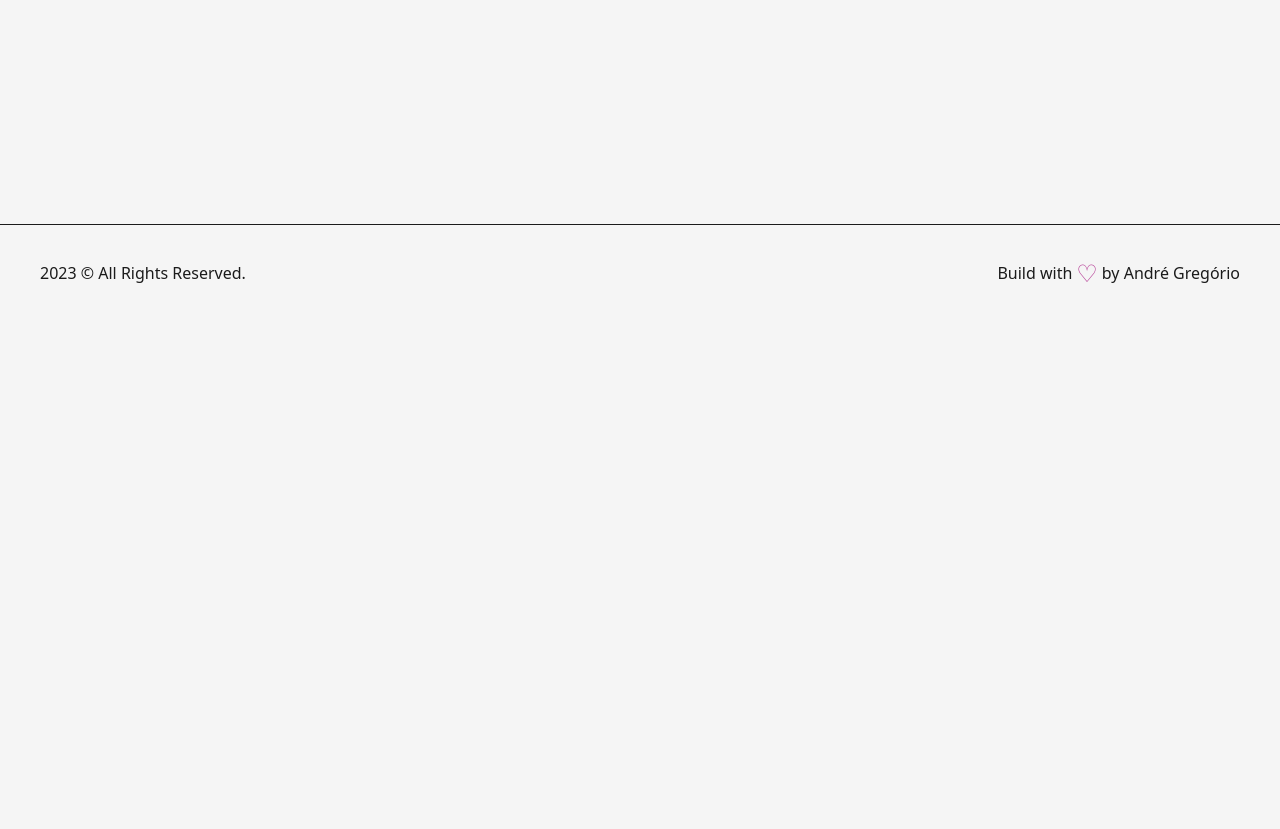
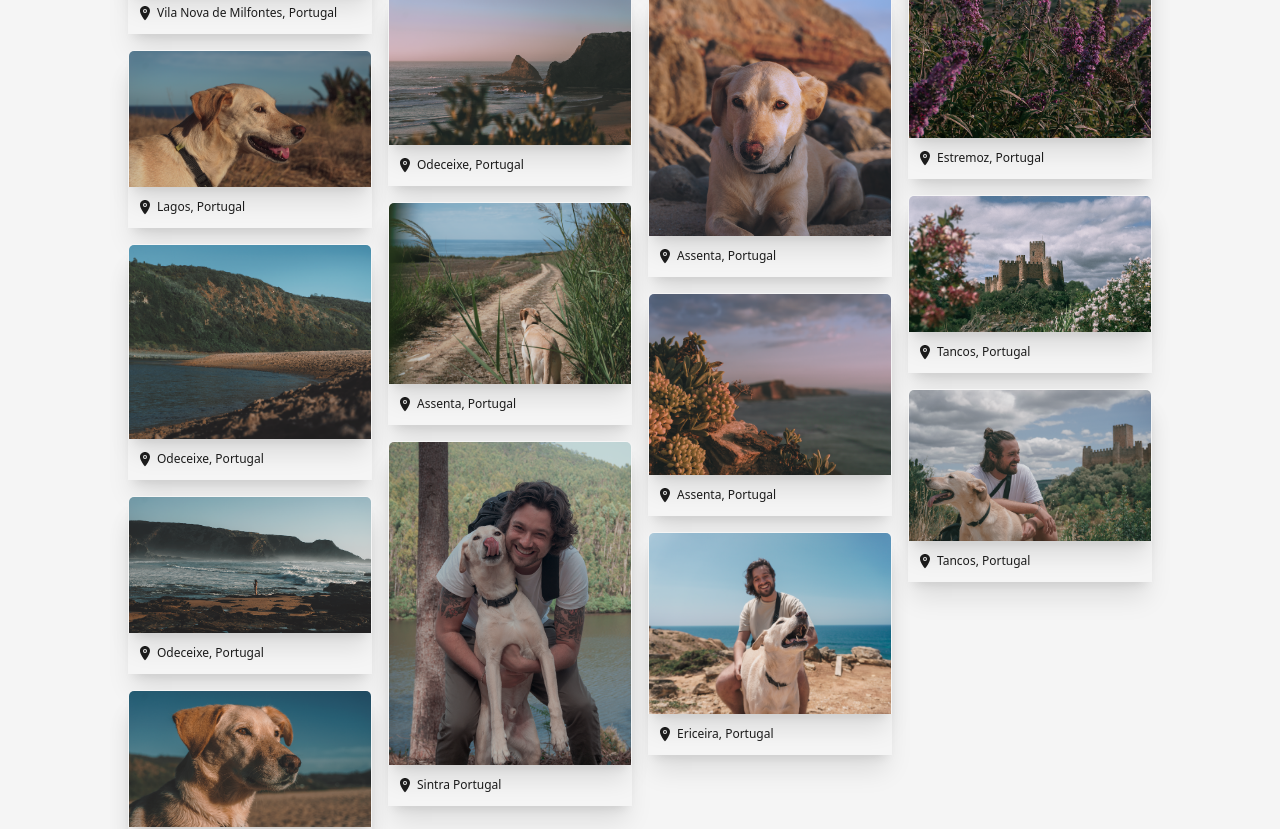
Before and after one commit to andregn26/my-portfolio, a Next.js app: page /photography in a window 1280 px wide. Before the commit this address had no page. Shown: the part 640-1469 px from the top of the page. Before the commit the page ends 961 px from the top, so only its background shows below. Built offline with nearby package versions, Linux system fonts and the light colour scheme.

Commit message:
added hobbies and photography page

```diff
--- a/app/page.jsx
+++ b/app/page.jsx
@@ -40,13 +40,12 @@ export default function Home() {
 				<div className="w-1/2 flex flex-col items-center  self-center lg:w-full">
 					<AnimatedText
 						text="Journey into the World of a Web Developer."
-						className="!text-6xl !text-left xl:!text-5xl lg:!text-center lg:!text-6xl md:!text-5xl sm:!text-3xl"
+						className="!text-6xl !text-left xl:!text-5xl lg:!text-center lg:!text-6xl md:!text-5xl sm:!text-3xl !leading-[1.1]"
 					/>
 					<p className="my-4 text-base font-medium md:text-sm sm:text-xs lg:text-center">
-						As a skilled full-stack developer, I am dedicated to
-						turning ideas into innovative web applications.
-						Explore my latest projects and articles, showcasing
-						my expertise in React.js and web development.
+						As a skilled front-end developer, I am dedicated to turning ideas into
+						innovative web applications. Explore my latest projects and articles,
+						showcasing my expertise in React.js and web development.
 					</p>
 					<div className="flex items-center self-start mt-2 lg:self-center">
 						<Link
--- /dev/null
+++ b/app/photography/page.jsx
@@ -0,0 +1,21 @@
+import TransitionEffect from "@/components/TransitionEffect";
+import React from "react";
+import AnimatedText from "@/components/AnimatedText";
+import Photography from "@/components/Photography";
+
+const page = () => {
+	return (
+		<>
+			<TransitionEffect />
+			<div className="flex flex-col items-center justify-center w-full mb-64 ">
+				<AnimatedText
+					className="!mt-16  mb-16 lg:!text-6xl sm:!text-5xl xs:!text-4xl sm:mb-8"
+					text="Passion driven by purpose"
+				/>
+				<Photography />
+			</div>
+		</>
+	);
+};
+
+export default page;
--- a/components/AnimatedText.jsx
+++ b/components/AnimatedText.jsx
@@ -32,7 +32,7 @@ const AnimatedText = ({ text, className = "" }) => {
 	return (
 		<div className="w-full mx-auto py-2 sm:py-0  flex items-center justify-center text-center overflow-hidden">
 			<motion.h1
-				className={`${className} inline-block w-full text-dark dark:text-light font-bold capitalize text-8xl`}
+				className={`${className} inline-block w-full text-dark dark:text-light font-bold capitalize text-8xl leading-[1.2]`}
 				variants={quote}
 				initial="initial"
 				animate="animate">
--- a/components/Hobbies.jsx
+++ b/components/Hobbies.jsx
@@ -1,20 +1,46 @@
-"use client";
-import PhotoList from "./PhotoList";
-import PhotoModal from "./PhotoModal";
-import { useState } from "react";
+import React from "react";
+import { PiCastleTurretFill } from "react-icons/pi";
+import { MdPhotoCamera } from "react-icons/md";
+import { MdDesignServices } from "react-icons/md";
+import { PiStrategyFill } from "react-icons/pi";
+import { PiTelevisionFill } from "react-icons/pi";
+import { FaBookReader } from "react-icons/fa";
+
+const Card = ({ interest, icon }) => {
+	const hobbiesStyles =
+		"flex flex-col p-4 items-center mx-auto w-[200px] justify-center shadow-lg border border-solid border-transparent dark:border-light dark:bg-dark rounded-md";
+	return (
+		<div className={`${hobbiesStyles} `}>
+			<div className="w-24 h-24 rounded-full shadow-md flex items-center justify-center border border-solid border-transparent dark:border-light">
+				{icon}
+			</div>
+			<h5>{interest}</h5>
+		</div>
+	);
+};
 
 const Hobbies = () => {
-	const [selected, setSelected] = useState(null);
-	const handleClickPhoto = () => {
-		setSelected(!selected);
-	};
+	const iconStyles =
+		"w-full h-auto p-4 text-dark dark:text-light hover:text-primary dark:hover:text-primaryDark";
 	return (
-		<div className="my-64">
-			<h2 className="font-bold text-8xl mb-32 md:mb-16 w-full text-center md:text-6xl xs:text-4xl">
-				Hobbies
+		<div className="mb-64 w-full">
+			<h2 className="font-bold text-8xl mb-32 md:mb-16 w-full text-center md:text-6xl xs:text-4xl ">
+				Interests
 			</h2>
-			<PhotoList setSelected={setSelected} />
-			<PhotoModal selected={selected} setSelected={setSelected} />
+			<div className="grid grid-cols-6 2xl:grid-cols-3 content-center items-center md:grid-cols-2 xs:grid-cols-1 gap-20">
+				<Card
+					interest="History"
+					icon={<PiCastleTurretFill className={`${iconStyles}`} />}
+				/>
+				<Card interest="Photography" icon={<MdPhotoCamera className={`${iconStyles}`} />} />
+				<Card interest="Design" icon={<MdDesignServices className={`${iconStyles}`} />} />
+				<Card interest="Marketing" icon={<PiStrategyFill className={`${iconStyles}`} />} />
+				<Card
+					interest="Advertising"
+					icon={<PiTelevisionFill className={`${iconStyles}`} />}
+				/>
+				<Card interest="Philosophy" icon={<FaBookReader className={`${iconStyles}`} />} />
+			</div>
 		</div>
 	);
 };
--- a/components/Navbar.jsx
+++ b/components/Navbar.jsx
@@ -104,6 +104,7 @@ const NavlinksDesktop = ({ className = "" }) => {
 		<nav className={`${className}`}>
 			<CustomLink href="/" title="Home" className="mr-4" />
 			<CustomLink href="/about" title="About" className="mx-4" />
+			<CustomLink href="/photography" title="Photography" className="mx-4" />
 			<div>
 				<CustomLink
 					href="/projects"
@@ -122,11 +123,7 @@ const NavlinksMobile = ({ handleClickMenu, className = "" }) => {
 	return (
 		<nav className={`${className} flex items-center flex-col justify-center`}>
 			<CustomMobileLink toggleMenu={handleClickMenu} href="/" title="Home" />
-			<CustomMobileLink
-				toggleMenu={handleClickMenu}
-				href="/about"
-				title="About"
-			/>
+			<CustomMobileLink toggleMenu={handleClickMenu} href="/about" title="About" />
 			<div className="flex items-center gap-2">
 				<CustomMobileLink
 					toggleMenu={handleClickMenu}
@@ -156,10 +153,7 @@ export const Navbar = ({ className = "" }) => {
 					{/* LEFT SIDE */}
 					<div className="flex lg:justify-between lg:w-full gap-2">
 						<Logo className="flex items-center justify-center" />
-						<MenuIcon
-							handleClickMenu={handleClickMenu}
-							isOpen={isOpen}
-						/>
+						<MenuIcon handleClickMenu={handleClickMenu} isOpen={isOpen} />
 					</div>
 
 					{/* CENTER */}
@@ -179,10 +173,7 @@ export const Navbar = ({ className = "" }) => {
 							<SocialMediaIcon href="https://github.com/andregn26">
 								<InstagramIcon />
 							</SocialMediaIcon>
-							<ThemeButton
-								mode={mode}
-								setMode={setMode}
-							/>
+							<ThemeButton mode={mode} setMode={setMode} />
 						</nav>
 					</div>
 					{/* PAGES NAVIGATION  MOBILE*/}
@@ -202,9 +193,7 @@ export const Navbar = ({ className = "" }) => {
 							className="bg-dark/90 dark:bg-light/75
 				min-w-[70vw] rounded-lg backdrop-blur-md py-32
 				flex flex-col justify-between items-center fixed top-1/2 left-1/2 -translate-x-1/2 -translate-y-1/2 z-30">
-							<NavlinksMobile
-								handleClickMenu={handleClickMenu}
-							/>
+							<NavlinksMobile handleClickMenu={handleClickMenu} />
 							{/* SOCIAL MEDIA NAVIGATION & THEME SWITCHER */}
 							<nav className="flex items-center justify-center flex-wrap gap-2 sm:gap-1 mt-2">
 								<motion.a
@@ -231,10 +220,7 @@ export const Navbar = ({ className = "" }) => {
 									className="w-6 h-auto">
 									<InstagramIcon />
 								</motion.a>
-								<ThemeButton
-									mode={mode}
-									setMode={setMode}
-								/>
+								<ThemeButton mode={mode} setMode={setMode} />
 							</nav>
 						</motion.div>
 					) : null}
--- a/components/PhotoList.jsx
+++ b/components/PhotoList.jsx
@@ -1,22 +1,29 @@
 import React from "react";
 import { items } from "./data";
 import { motion } from "framer-motion";
+import { IoLocation } from "react-icons/io5";
 
 const Card = ({ setSelected, item }) => {
 	return (
-		<div className="inline-block w-full mb-4">
-			<motion.img
-				layoutId={`card-${item.id}`}
-				src={item.url}
-				className="w-full shadow-xl image-full cursor-pointer bg-light rounded-md"
+		<motion.div
 			whileHover={{ scale: 1.025, transition: { duration: 0.2 } }}
 			whileTap={{ scale: 0.95 }}
 			onClick={() => {
 				setSelected(item);
 			}}
+			className="shadow-xl w-full mb-4">
+			<div className="inline-block w-full">
+				<motion.img
+					layoutId={`card-${item.id}`}
+					src={item.url}
+					className="w-full shadow-xl image-full cursor-pointer bg-light rounded-t-md border border-solid border-transparent dark:border-light  border-b-0"
 				/>
-			<div className="flex flex-wrap mt-2">ola mundo</div>
+				<div className="flex flex-wrap mt-0 px-2  py-3 border border-solid border-transparent dark:border-light rounded-b-md border-t-0">
+					<IoLocation className="dark:text-dark mr-1" />
+					<h5 className="text-xs font-medium dark:text-dark"> {item.location}</h5>
 				</div>
+			</div>
+		</motion.div>
 	);
 };
 
--- a/components/PhotoModal.jsx
+++ b/components/PhotoModal.jsx
@@ -2,6 +2,7 @@
 
 import { useState } from "react";
 import { motion } from "framer-motion";
+import { IoLocation } from "react-icons/io5";
 
 const PhotoModal = ({ selected, setSelected }) => {
 	if (!selected) {
@@ -10,12 +11,12 @@ const PhotoModal = ({ selected, setSelected }) => {
 	return (
 		<div
 			onClick={() => setSelected(null)}
-			className="fixed inset-0 bg-dark/95 z-20 cursor-pointer overflow-y-scroll no-scrollbar">
+			className="fixed inset-0 bg-dark/90 z-20 cursor-pointer overflow-y-scroll no-scrollbar">
 			<div
 				onClick={(e) => e.stopPropagation()}
 				className="w-full max-w-[700px] mx-auto mt-32 mb-8 px-8 cursor-default">
 				<motion.div layoutId={`card-${selected.id}`}>
-					<img src={selected.url} />
+					<img className="rounded-t-md" src={selected.url} />
 				</motion.div>
 				<motion.div
 					initial={{
@@ -27,8 +28,11 @@ const PhotoModal = ({ selected, setSelected }) => {
 						y: 0,
 					}}
 					transition={{ duration: 0.5 }}
-					className="bg-light dark:bg-black/95 p-4">
-					<h3 className="font-medium">{selected.title}</h3>
+					className="bg-dark rounded-b-md p-4">
+					<div className="flex mt-0 px-2 items-center py-3 text-light">
+						<IoLocation className="text-2xl mr-1" />
+						<h3 className="text-lg font-medium  ">{selected.title}</h3>
+					</div>
 				</motion.div>
 			</div>
 		</div>
--- /dev/null
+++ b/components/Photography.jsx
@@ -0,0 +1,20 @@
+"use client";
+import PhotoList from "./PhotoList";
+import PhotoModal from "./PhotoModal";
+import { useState } from "react";
+import { Suspense } from "react";
+
+const Photography = () => {
+	const [selected, setSelected] = useState(null);
+	const handleClickPhoto = () => {
+		setSelected(!selected);
+	};
+	return (
+		<>
+			<PhotoList setSelected={setSelected} />
+			<PhotoModal selected={selected} setSelected={setSelected} />
+		</>
+	);
+};
+
+export default Photography;
--- a/components/Skills.jsx
+++ b/components/Skills.jsx
@@ -16,19 +16,78 @@ import {
 	WordpressIcon,
 } from "./Icons";
 import { motion } from "framer-motion";
+import { useRef } from "react";
 
-const IconContainer = ({ children }) => (
-	<div className="flex flex-col lg:flex-row gap-4 flex-wrap justify-center">{children}</div>
+// Icon Container and Animation
+const IconContainer = ({ children }) => {
+	const iconContainerAnimation = {
+		initial: {
+			opacity: 1,
+		},
+		whileInView: {
+			opacity: 1,
+			transition: {
+				staggerChildren: 0.4,
+			},
+		},
+	};
+	return (
+		<motion.div
+			variants={iconContainerAnimation}
+			initial="initial"
+			whileInView="whileInView"
+			viewport={{ once: true }}
+			className="flex flex-col lg:flex-row gap-4 flex-wrap justify-center">
+			{children}
+		</motion.div>
 	);
+};
 
-const H1Icon = ({ text }) => (
-	<h1 className="mb-2 text-lg font-bold uppercase text-dark/75 dark:text-light/75">{text}</h1>
+// Text and Animation
+const H1Icon = ({ text }) => {
+	const textIconAnimation = {
+		initial: {
+			opacity: 0,
+			y: -50,
+		},
+		whileInView: {
+			opacity: 1,
+			y: 0,
+			transition: {
+				delay: 0.5,
+				duration: 1.2,
+			},
+		},
+	};
+	return (
+		<motion.h1
+			variants={textIconAnimation}
+			initial="initial"
+			whileInView="whileInView"
+			viewport={{ once: true }}
+			className="mb-2 text-lg font-bold uppercase text-dark/75 dark:text-light/75">
+			{text}
+		</motion.h1>
 	);
+};
 
+const Skills = () => {
+	const ref = useRef(null);
 	const iconStyles =
 		"w-24 xs:w-20 h-24 xs:h-20 shadow-lg p-3 flex items-center border border-solid border-1 border-transparent dark:border-light  rounded-full";
-
-const Skills = () => {
+	const singleIconAnimation = {
+		initial: {
+			opacity: 0,
+			y: 50,
+		},
+		whileInView: {
+			opacity: 1,
+			y: 0,
+			transition: {
+				duration: 1.2,
+			},
+		},
+	};
 	return (
 		<div className="mt-64">
 			<h2 className="font-bold text-8xl mb-32 md:mb-16 w-full text-center md:text-6xl xs:text-4xl ">
@@ -36,35 +95,51 @@ const Skills = () => {
 			</h2>
 			<div className="flex lg:grid  lg:grid-cols-1 justify-center content-center flex-wrap gap-8">
 				{/* basics */}
-				<div className="flex flex-col items-center">
+				<div ref={ref} className="flex flex-col items-center">
 					<H1Icon text="Basics" />
 					<IconContainer>
+						<motion.div variants={singleIconAnimation}>
 							<HtmlIcon className={iconStyles} />
+						</motion.div>
+						<motion.div variants={singleIconAnimation}>
 							<CssIcon className={iconStyles} />
+						</motion.div>
+						<motion.div variants={singleIconAnimation}>
 							<JavascriptIcon className={iconStyles} />
+						</motion.div>
 					</IconContainer>
 				</div>
 				{/* styling */}
 				<div className="flex flex-col items-center">
 					<H1Icon text="Styling" />
 					<IconContainer>
+						<motion.div variants={singleIconAnimation}>
 							<SassIcon className={iconStyles} />
+						</motion.div>
+						<motion.div variants={singleIconAnimation}>
 							<TailwindIcon className={iconStyles} />
+						</motion.div>
 					</IconContainer>
 				</div>
 				{/* library */}
 				<div className="flex flex-col items-center">
 					<H1Icon text="Library" />
 					<IconContainer>
+						<motion.div variants={singleIconAnimation}>
 							<ReactIcon className={iconStyles} />
+						</motion.div>
 					</IconContainer>
 				</div>
 				{/* frameworks */}
 				<div className="flex flex-col items-center">
 					<H1Icon text="Frameworks" />
 					<IconContainer>
+						<motion.div variants={singleIconAnimation}>
 							<GatsbyIcon className={iconStyles} />
+						</motion.div>
+						<motion.div variants={singleIconAnimation}>
 							<NextJsIcon className={iconStyles} />
+						</motion.div>
 					</IconContainer>
 				</div>
 
@@ -72,23 +147,33 @@ const Skills = () => {
 				<div className="flex flex-col items-center">
 					<H1Icon text="Backend" />
 					<IconContainer>
+						<motion.div variants={singleIconAnimation}>
 							<NodeJsIcon className={iconStyles} />
+						</motion.div>
 					</IconContainer>
 				</div>
 				{/* database */}
 				<div className="flex flex-col items-center">
 					<H1Icon text="Database" />
 					<IconContainer>
+						<motion.div variants={singleIconAnimation}>
 							<MongoDbIcon className={iconStyles} />
+						</motion.div>
+						<motion.div variants={singleIconAnimation}>
 							<MySqlIcon className={iconStyles} />
+						</motion.div>
 					</IconContainer>
 				</div>
 				{/* cms */}
 				<div className="flex flex-col items-center">
 					<H1Icon text="CMS" />
 					<IconContainer>
+						<motion.div variants={singleIconAnimation}>
 							<WordpressIcon className={iconStyles} />
+						</motion.div>
+						<motion.div variants={singleIconAnimation}>
 							<SanityIcon className={iconStyles} />
+						</motion.div>
 					</IconContainer>
 				</div>
 			</div>
--- a/components/data.js
+++ b/components/data.js
@@ -4,113 +4,113 @@ export const items = [
 	{
 		id: 1,
 		url: "/images/photos/09_03_2022-02496.webp",
-		title: "Lorem ipsum",
-		description: "Lorem ipsum dolor",
+		title: "Photo-1",
+		location: "Vila Nova de Milfontes, Portugal",
 		tags: ["Mountains", "Aesthetic", "Pretty", "Scenic", "Rugged"],
 	},
 	{
 		id: 2,
 		url: "/images/photos/09_03_2022-02698.webp",
-		title: "Lorem ipsum",
-		description: "Lorem ipsum dolor",
+		title: "Photo-2",
+		location: "Lagos, Portugal",
 		tags: ["Mountains", "Aesthetic", "Pretty", "Scenic", "Rugged"],
 	},
 	{
 		id: 3,
 		url: "/images/photos/09_05_2022-03030.webp",
-		title: "Lorem ipsum",
-		description: "Lorem ipsum dolor",
+		title: "Photo-3",
+		location: "Odeceixe, Portugal",
 		tags: ["Mountains", "Aesthetic", "Pretty", "Scenic", "Rugged"],
 	},
 	{
 		id: 4,
 		url: "/images/photos/09_05_2022-03057.webp",
-		title: "Lorem ipsum",
-		description: "Lorem ipsum dolor",
+		title: "Photo-4",
+		location: "Odeceixe, Portugal",
 		tags: ["Mountains", "Aesthetic", "Pretty", "Scenic", "Rugged"],
 	},
 	{
 		id: 5,
 		url: "/images/photos/09_05_2022-03140.webp",
-		title: "Lorem ipsum",
-		description: "Lorem ipsum dolor",
+		title: "Photo-5",
+		location: "Odeceixe, Portugal",
 		tags: ["Mountains", "Aesthetic", "Pretty", "Scenic", "Rugged"],
 	},
 	{
 		id: 6,
 		url: "/images/photos/09_05_2022-03141.webp",
-		title: "Lorem ipsum",
-		description: "Lorem ipsum dolor",
+		title: "Photo-6",
+		location: "Odeceixe, Portugal",
 		tags: ["Mountains", "Aesthetic", "Pretty", "Scenic", "Rugged"],
 	},
 	{
 		id: 7,
 		url: "/images/photos/09_06_2022-03157.webp",
-		title: "Lorem ipsum",
-		description: "Lorem ipsum dolor",
+		title: "Photo-7",
+		location: "Odeceixe, Portugal",
 		tags: ["Mountains", "Aesthetic", "Pretty", "Scenic", "Rugged"],
 	},
 	{
 		id: 8,
 		url: "/images/photos/09_17_2022-03275.webp",
-		title: "Lorem ipsum",
-		description: "Lorem ipsum dolor",
+		title: "Photo-8",
+		location: "Assenta, Portugal",
 		tags: ["Mountains", "Aesthetic", "Pretty", "Scenic", "Rugged"],
 	},
 	{
 		id: 16,
 		url: "/images/photos/04_09_2023-04686.webp",
-		title: "Lorem ipsum",
-		description: "Lorem ipsum dolor",
+		title: "Photo-9",
+		location: "Sintra Portugal",
 		tags: ["Mountains", "Aesthetic", "Pretty", "Scenic", "Rugged"],
 	},
 	{
 		id: 9,
 		url: "/images/photos/09_17_2022-03332.webp",
-		title: "Lorem ipsum",
-		description: "Lorem ipsum dolor",
+		title: "Photo-10",
+		location: "Assenta, Portugal",
 		tags: ["Mountains", "Aesthetic", "Pretty", "Scenic", "Rugged"],
 	},
 	{
 		id: 10,
 		url: "/images/photos/09_17_2022-03541.webp",
-		title: "Lorem ipsum",
-		description: "Lorem ipsum dolor",
+		title: "Photo-11",
+		location: "Assenta, Portugal",
 		tags: ["Mountains", "Aesthetic", "Pretty", "Scenic", "Rugged"],
 	},
 	{
 		id: 11,
 		url: "/images/photos/09_17_2022-03607.webp",
-		title: "Lorem ipsum",
-		description: "Lorem ipsum dolor",
+		title: "Photo-12",
+		location: "Assenta, Portugal",
 		tags: ["Mountains", "Aesthetic", "Pretty", "Scenic", "Rugged"],
 	},
 	{
 		id: 12,
 		url: "/images/photos/06_03_2023-05154.webp",
-		title: "Lorem ipsum",
-		description: "Lorem ipsum dolor",
+		title: "Photo-13",
+		location: "Ericeira, Portugal",
 		tags: ["Mountains", "Aesthetic", "Pretty", "Scenic", "Rugged"],
 	},
 	{
 		id: 13,
 		url: "/images/photos/07_01_2023-05297.webp",
-		title: "Lorem ipsum",
-		description: "Lorem ipsum dolor",
+		title: "Photo-14",
+		location: "Estremoz, Portugal",
 		tags: ["Mountains", "Aesthetic", "Pretty", "Scenic", "Rugged"],
 	},
 	{
 		id: 14,
 		url: "/images/photos/07_15_2023-05518.webp",
-		title: "Lorem ipsum",
-		description: "Lorem ipsum dolor",
+		title: "Photo-15",
+		location: "Tancos, Portugal",
 		tags: ["Mountains", "Aesthetic", "Pretty", "Scenic", "Rugged"],
 	},
 	{
 		id: 15,
 		url: "/images/photos/07_15_2023-05590.webp",
-		title: "Lorem ipsum",
-		description: "Lorem ipsum dolor",
+		title: "Almourol Castle",
+		location: "Tancos, Portugal",
 		tags: ["Mountains", "Aesthetic", "Pretty", "Scenic", "Rugged"],
 	},
 ];
```
Also changed, not shown: app/about/page.jsx (+29 -23 lines). Lines whose indentation alone changed are shown as unchanged.
